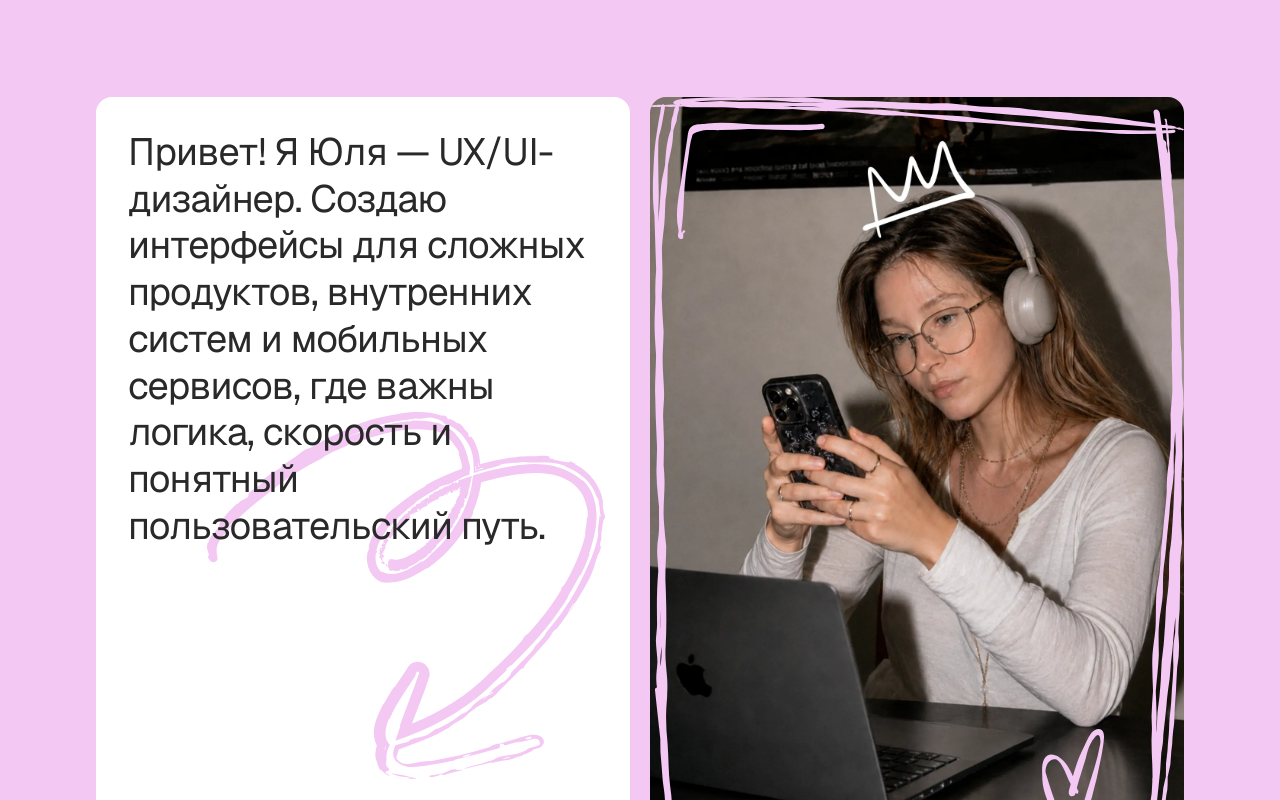
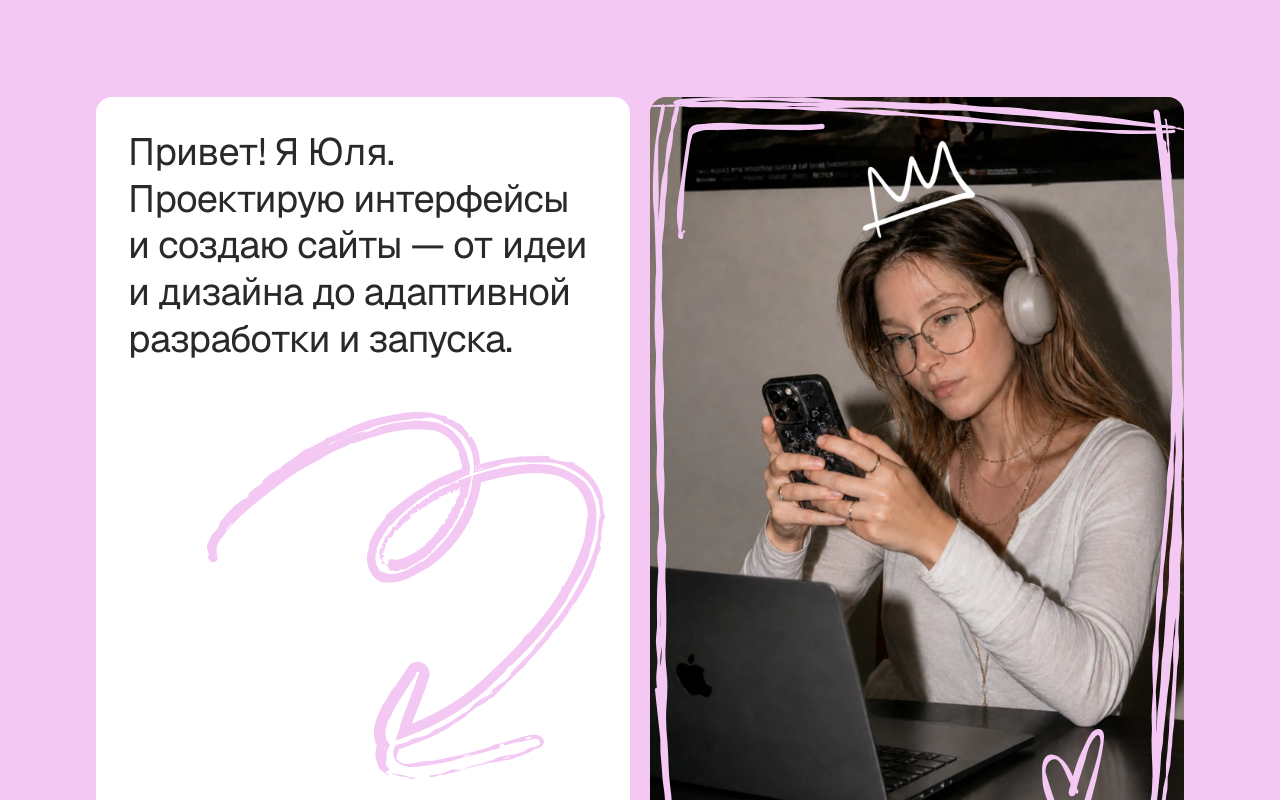
Before and after one commit to andreevajulia10-ux/jully-design, a Next.js app: page / in a window 1280 px wide. Shown: the part 1080-1880 px from the top of the page. Built offline with nearby package versions, Linux system fonts and the light colour scheme.

Commit message:
Update hero title and introduction text
SEO: update H1 and about text

```diff
--- a/app/page.tsx
+++ b/app/page.tsx
@@ -837,15 +837,15 @@ export default function Home() {
           </nav>
         </header>
 
-        <h1 className="hero-title" id="hero-title" aria-label="UX/UI DESIGNER · VIBE CODER">
-          <span className="sr-only">UX/UI DESIGNER · VIBE CODER</span>
+        <h1 className="hero-title" id="hero-title" aria-label="Веб-дизайнер и UX/UI-дизайнер в Сургуте">
+  <span className="sr-only">Веб-дизайнер и UX/UI-дизайнер в Сургуте</span>
           <img className="hero-title-uxui" src="/assets/hero-title-uxui.png" alt="" aria-hidden="true" fetchPriority="high" />
           <img className="hero-title-vibe" src="/assets/hero-title-vibe.png" alt="" aria-hidden="true" fetchPriority="high" />
         </h1>
 
         <div className="hero-grid shell">
           <article className="intro-card">
-            <p>Привет! Я Юля — UX/UI-дизайнер. Создаю интерфейсы для сложных продуктов, внутренних систем и мобильных сервисов, где важны логика, скорость и понятный пользовательский путь.</p>
+            <p>Привет! Я Юля. Проектирую интерфейсы и создаю сайты — от идеи и дизайна до адаптивной разработки и запуска.</p>
             <img className="intro-scribble" src="/assets/intro-scribble.svg" alt="" aria-hidden="true" />
             <PortfolioButton href="#about">Немного обо мне</PortfolioButton>
           </article>
```
